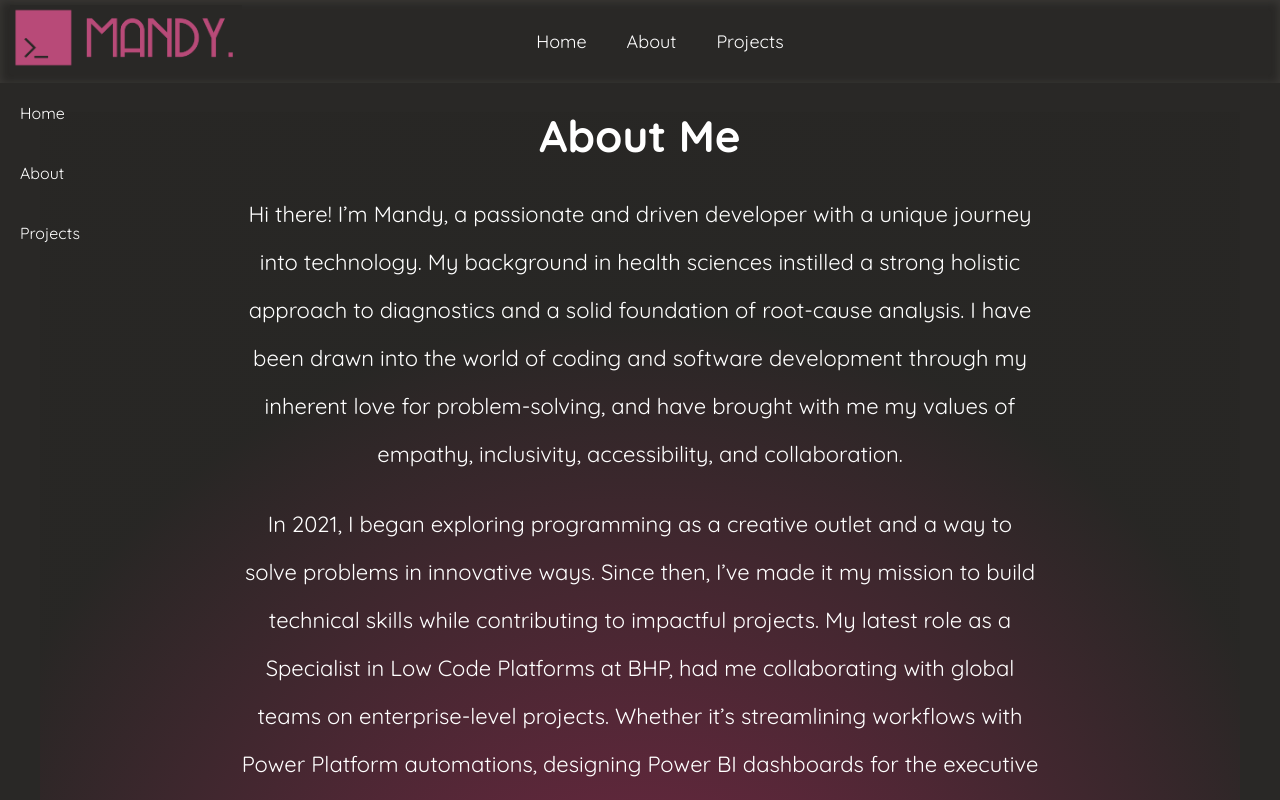
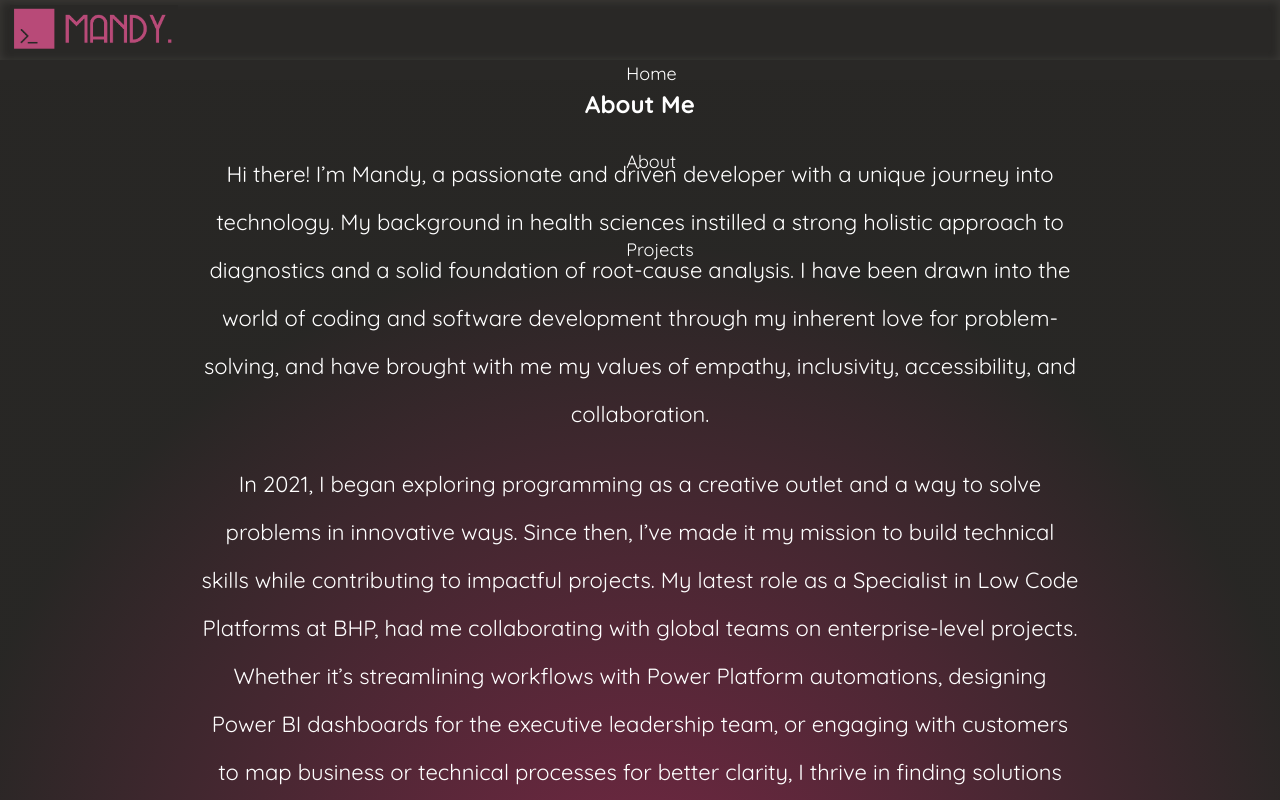
Before and after one commit to mandydc10/react-portfolio, a React (Vite) app: page /about-me in a window 1280 px wide. Shown: the top 800 px of the page. Built offline with nearby package versions, Linux system fonts and the light colour scheme; a web font is replaced by a local one.

Commit message:
fix: dropdown menu links not responding to useanimate hook, display none not working

```diff
--- a/src/components/HeroSection.css
+++ b/src/components/HeroSection.css
@@ -1,10 +1,21 @@
-/* .background-image {
-    width: 100%;
-    height: 500px;
-    background-image: url("https: //cdn.pixabay.com/photo/2023/01/18/10/32/ouch-7726461_1280.jpg");
-} */
 body {
     background-color: var(--secondary_dark);
+}
+
+.background-image {
+    display: flex;
+    height: 250px;
+    background-image: url("src/assets/images/brand_hero.png");
+    background-size: contain;
+    background-repeat: no-repeat;
+    justify-content: center;
+    align-items: flex-end;
+}
+
+.background-image h1 {
+    margin-top: 0;
+    font-weight: 300;
+    line-height: 2rem;
 }
 
 .picture-1 {
--- a/src/components/HeroSection.jsx
+++ b/src/components/HeroSection.jsx
@@ -6,7 +6,8 @@ function HeroSection() {
 
     return (
         <div className="background-image">
-            <img src={heroImage} className="picture-1" />
+            {/* <img src={heroImage} className="picture-1" /> */}
+            <h1>Software Developer</h1>
 
         </ div >
     );
--- a/src/components/NavBar.css
+++ b/src/components/NavBar.css
@@ -1,3 +1,5 @@
+/* ---------- Mobile first ---------- */
+
 /* * {
     border: 1px solid red;
 } */
@@ -28,15 +30,30 @@
     display: none;
 }
 
-.dropdown-nav {
+nav {
     display: flex;
     flex-direction: column;
     background-color: var(--secondary_dark);
     height: 0;
-    width: 50%;
-    /* transition: 2s; */
+    padding: 0 20px;
+}
 
-    /* border: 1px solid red; */
+.dropdown-links {
+    /* display: none; */
+    color: white;
+    animation: fadeInAnimation ease-in-out 3s;
+    animation-iteration-count: 1;
+    animation-fill-mode: forwards;
+}
+
+@keyframes fadeInAnimation {
+    0% {
+        opacity: 0;
+    }
+
+    100% {
+        opacity: 1;
+    }
 }
 
 .menu-icon {
--- a/src/components/NavBar.jsx
+++ b/src/components/NavBar.jsx
@@ -18,7 +18,13 @@ function NavBar({ children }) {
         {
             setMenuOpen(!menuOpen);
 
-            !menuOpen ? animate("#menu-hat", { rotate: 90 }, { duration: 1 }) && animate("#menu_line", { rotate: -45, y: -8 }, { duration: 1 }) && animate("#dropdown", { height: 200 }, { duration: 1 }) : animate("#menu-hat", { rotate: 0 }, { duration: 1 }) && animate("#menu_line", { rotate: 0, y: 0 }, { duration: 1 }) && animate("#dropdown", { height: 0 }, { duration: 1 })
+            !menuOpen
+                ? animate("#menu-hat", { rotate: 90 }, { duration: 1 }) &&
+                animate("#menu_line", { rotate: -45, y: -8 }, { duration: 1 }) &&
+                animate("#dropdown", { height: 200 }, { duration: 1 })
+                : animate("#menu-hat", { rotate: 0 }, { duration: 1 }) &&
+                animate("#menu_line", { rotate: 0, y: 0 }, { duration: 1 }) &&
+                animate("#dropdown", { height: 0 }, { duration: 0.5 })
 
         }
     }
@@ -45,14 +51,15 @@ function NavBar({ children }) {
                     </svg>
                 </button>
             </div>
-            <div >
-                <motion.nav className="dropdown-nav" id="dropdown" >
-                    <NavLink to="/">Home</NavLink>
-                    <NavLink to="/about-me">About</NavLink>
-                    <NavLink to="/projects-list">Projects</NavLink>
-                </motion.nav>
-            </div>
-
+            <motion.div className="dropdown-nav" id="dropdown">
+                {menuOpen &&
+                    <nav>
+                        <NavLink className="dropdown-links" to="/">Home</NavLink>
+                        <NavLink className="dropdown-links" to="/about-me">About</NavLink>
+                        <NavLink className="dropdown-links" to="/projects-list">Projects</NavLink>
+                    </nav>
+                }
+            </motion.div>
             <Outlet />
             <Footer />
         </div>
--- a/src/main.css
+++ b/src/main.css
@@ -17,8 +17,14 @@ html,
 body {
     padding: 0;
     margin: 0;
-    /* width: 100vw; */
     font-family: var(--primary_font);
+    font-size: 16px;
+    line-height: 1.5rem;
+    color: var(--white);
+}
+
+h1 {
+    font-size: 20px;
 }
 
 button {
@@ -48,3 +54,31 @@ a {
 a:active {
     color: var(--primary_light);
 }
+
+/* ---------- Mobile first ---------- */
+
+
+
+
+
+/* ----------------- Responsive styling ----------------- */
+
+/* Small devices (portrait tablets and large phones, 600px and up) */
+/* @media only screen and (min-width: 600px) {...} */
+
+@media only screen and (min-width: 768px) {
+    body {
+        font-size: 22px;
+        line-height: 3rem;
+    }
+
+    h1 {
+        font-size: 24px;
+    }
+}
+
+/* Large devices (laptops/desktops, 992px and up) */
+/* @media only screen and (min-width: 992px) {...} */
+
+/* Extra large devices (large laptops and desktops, 1200px and up) */
+/* @media only screen and (min-width: 1200px) {...} */
--- a/src/pages/AboutPage.css
+++ b/src/pages/AboutPage.css
@@ -1,9 +1,31 @@
+/* ---------- Mobile first ---------- */
 .about-page {
     text-align: center;
-    margin: 20px 40px 60px;
-    padding: 0 200px;
-    font-size: 22px;
-    line-height: 3rem;
-    color: var(--white);
+    margin: 20px 0 60px;
+    padding: 0 10%;
+
     background: radial-gradient(circle, hsla(338, 50%, 31%, 1) 0%, hsla(40, 4%, 15%, 1) 65%);
 }
+
+
+/* ----------------- Responsive styling ----------------- */
+
+/* Small devices (portrait tablets and large phones, 600px and up) */
+/* @media only screen and (min-width: 600px) {...} */
+
+@media only screen and (min-width: 768px) {
+
+    .about-page {
+        padding: 0 200px;
+        /* font-size: 22px; */
+        line-height: 3rem;
+
+
+    }
+}
+
+/* Large devices (laptops/desktops, 992px and up) */
+/* @media only screen and (min-width: 992px) {...} */
+
+/* Extra large devices (large laptops and desktops, 1200px and up) */
+/* @media only screen and (min-width: 1200px) {...} */
--- a/src/pages/HomePage.css
+++ b/src/pages/HomePage.css
@@ -1,23 +1,18 @@
+/* ---------- Mobile first ---------- */
+
 .homepage-section {
-    display: flex;
-    flex-direction: column;
-    width: 80%;
-    margin: 40px auto;
-    color: var(--white);
-    font-size: 22px;
-    padding: 0 20px 60px;
+    margin: 40px 20px;
+    padding: 0 20px 20px;
     background-color: RGBA(128, 127, 121, 0.1);
-    /* border: 1px solid var(--secondary_light); */
     border-radius: 25px;
     box-shadow: 0px 1px 8px 1px RGB(128, 127, 121, 0.3);
 }
 
 .homepage-section a {
-    justify-items: center;
+    /* justify-items: center; */
 }
 
 .small-italics {
-    font-size: 20px;
     font-style: italic;
 }
 
@@ -31,6 +26,28 @@
     width: 75%;
 }
 
+/* ----------------- Responsive styling ----------------- */
+
+/* Small devices (portrait tablets and large phones, 600px and up) */
+/* @media only screen and (min-width: 600px) {...} */
+
+@media only screen and (min-width: 768px) {
+    .homepage-section {
+        /* display: flex;
+        flex-direction: column; */
+        width: 80%;
+        /* margin: 40px auto; */
+        /* color: var(--white); */
+        font-size: 22px;
+        padding-bottom: 60px;
+
+    }
+
+    .small-italics {
+        font-size: 20px;
+    }
+
+    /* option to show full text on hover */
     /* .truncate:hover {
     overflow: visible;
     white-space: normal;
@@ -43,3 +60,10 @@
         column-gap: 10px;
         row-gap: 10px;
     }
+}
+
+/* Large devices (laptops/desktops, 992px and up) */
+/* @media only screen and (min-width: 992px) {...} */
+
+/* Extra large devices (large laptops and desktops, 1200px and up) */
+/* @media only screen and (min-width: 1200px) {...} */
```
Lines whose indentation alone changed are shown as unchanged.
